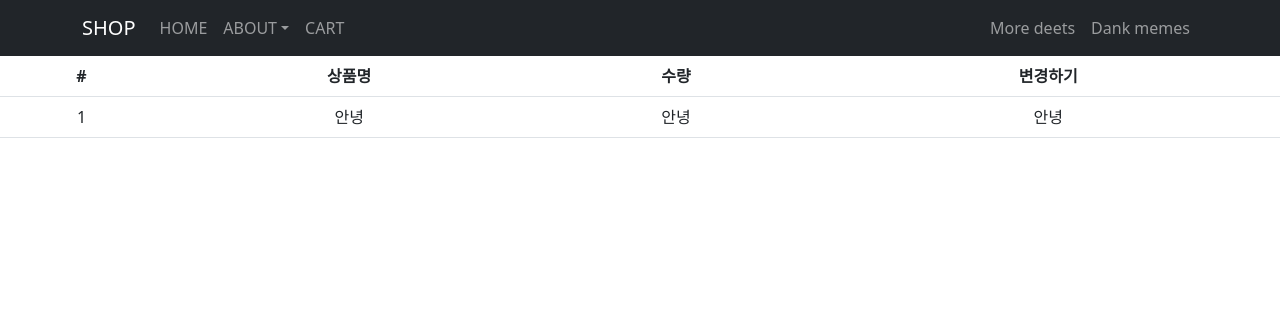
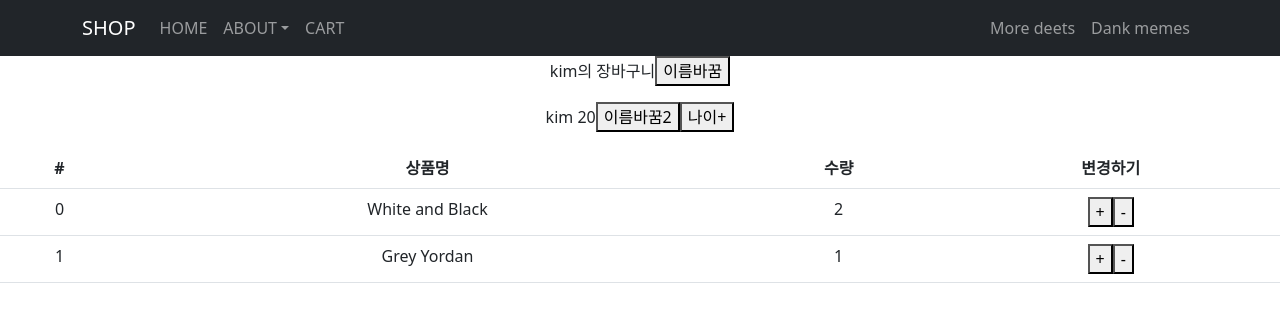
Before and after one commit to hong-havi/study-react, a React (Create React App) app in the folder shop/: page /cart in a window 1280 px wide. Shown: the top 322 px of the page. Built offline with nearby package versions, Linux system fonts and the light colour scheme.

Commit message:
redux 적용

```diff
--- a/shop/src/index.js
+++ b/shop/src/index.js
@@ -4,16 +4,20 @@ import './index.css';
 import App from './App';
 import reportWebVitals from './reportWebVitals';
 import { BrowserRouter } from "react-router-dom";
+import { Provider } from "react-redux"
+import store from './store.js'
 
 import 'bootstrap/dist/css/bootstrap.min.css'
 
 const root = ReactDOM.createRoot(document.getElementById('root'));
 root.render(
-  <React.StrictMode>
-    <BrowserRouter>
-      <App />
-    </BrowserRouter>
-  </React.StrictMode>
+  <Provider store={ store }>
+    <React.StrictMode>
+      <BrowserRouter>
+        <App />
+      </BrowserRouter>
+    </React.StrictMode>
+  </Provider>
 );
 
 // If you want to start measuring performance in your app, pass a function
--- a/shop/src/pages/Cart.js
+++ b/shop/src/pages/Cart.js
@@ -1,8 +1,36 @@
 import {Table} from 'react-bootstrap'
+import { useDispatch, useSelector } from 'react-redux'
+
+import { changeName } from '../store/userSlice'
+import { obj_changeName, obj_upAge } from '../store/userobjSlice'
+
+import { changeCount } from '../store/cart'
 
 function Cart() {
+
+    let state = useSelector( (state)=> state )
+    let dispatch = useDispatch() // store js 로 요청해 달라고 메세지를 보내는 함수
+
+    let cartDatas = state.cart
+
     return (
-        <div clasName="Cart">
+        <div className="Cart">
+            <p>
+                { state.user }의 장바구니
+                <button onClick={()=>{
+                    dispatch(changeName())
+                }}>이름바꿈</button>
+            </p>
+            <p>
+                { state.user_obj.name } { state.user_obj.age }
+                <button onClick={()=>{
+                    dispatch(obj_changeName())
+                }}>이름바꿈2</button>
+                <button onClick={()=>{
+                    dispatch(obj_upAge(2))
+                }}>나이+</button>
+            </p>
+
             <Table>
                 <thead>
                     <tr>
@@ -13,12 +41,23 @@ function Cart() {
                     </tr>
                 </thead>
                 <tbody>
-                    <tr>
-                        <td>1</td>
-                        <td>안녕</td>
-                        <td>안녕</td>
-                        <td>안녕</td>
-                    </tr>
+                {
+                    cartDatas.map( (data, key) => {
+                        return (<tr key={ key }>
+                                <td>{ data.id }</td>
+                                <td>{ data.name }</td>
+                                <td>{ data.count }</td>
+                                <td>
+                                    <button onClick={()=>{
+                                        dispatch(changeCount( { action:'increase', id: data.id } ))
+                                    }}>+</button>
+                                    <button onClick={()=>{
+                                        dispatch(changeCount( { action:'decrease', id: data.id } ))
+                                    }}>-</button>
+                                </td>
+                            </tr>)
+                    })
+                }
                 </tbody>
             </Table>
         </div>
--- a/shop/src/pages/Detail.js
+++ b/shop/src/pages/Detail.js
@@ -3,6 +3,9 @@ import { useParams,Route } from "react-router-dom"
 import data_item from "../data_item.js"
 import styled from "styled-components"
 import { Nav } from "react-bootstrap"
+
+import { addCart } from "../store/cart.js"
+import { useDispatch } from "react-redux"
 
 let YellowBtn = styled.button`
     background: ${ props => props.bg };
@@ -39,6 +42,8 @@ function Detail() {
 
     let { id } = useParams()
     let item = data_item.find( ( data ) => { return data.id.toString() === id })
+
+    let dispatch = useDispatch()
 
     useEffect(()=>{
         // 컴퍼넌트 mount,update 시 실행 html 렌덩링이 끝난 후 동작함 밖에 쓸시에 렌더링 전에 실행
@@ -86,7 +91,11 @@ function Detail() {
                     <h4 className="pt-5">{ item.title }</h4>
                     <p>{ item.content }</p>
                     <p>{ item.price }원</p>
-                    <button className="btn btn-danger">주문하기</button>
+                    <button className="btn btn-danger">주문하기</button>&nbsp;
+                    <button
+                        className="btn btn-danger"
+                        onClick = { dispatch(addCart({title : item.title})) }
+                    >장바구니</button>
                 </div>
                 <Box>
                     <p>
--- /dev/null
+++ b/shop/src/store.js
@@ -0,0 +1,12 @@
+import { configureStore } from '@reduxjs/toolkit'
+import user from './store/userSlice.js'
+import user_obj from './store/userobjSlice.js'
+import cart from './store/cart.js'
+
+export default configureStore({
+    reducer: {
+        user : user.reducer,
+        user_obj : user_obj.reducer,
+        cart : cart.reducer
+    }
+})
--- /dev/null
+++ b/shop/src/store/cart.js
@@ -0,0 +1,45 @@
+import { createSlice } from '@reduxjs/toolkit'
+
+
+let cart = createSlice({
+    name: 'cart',
+    initialState : [
+        {id : 0, name : 'White and Black', count : 2},
+        {id : 1, name : 'Grey Yordan', count : 1}
+    ],
+    reducers : {
+        changeCount( state, action ){
+            let target = state.find( ( data ) => { return data.id === action.payload.id })
+            switch( action.payload.action ){
+                case 'increase' :
+                    target.count += 1
+                    break;
+                case 'decrease' :
+                    if( target.count > 0 ) target.count -= 1
+                    break;
+                default : break;
+            }
+        },
+        increaseCount(state, action){
+            let target = state.find( ( data ) => { return data.id === action.payload })
+            target.count += 1
+        },
+        decreaseCount(state, action){
+            let target = state.find( ( data ) => { return data.id === action.payload })
+            target.count -= 1
+        },
+
+        addCart( state, action ){
+            state.push({
+                id : 123,
+                name : action.payload.title,
+                count : 1
+            })
+        }
+    }
+})
+
+export let { changeCount,addCart }  = cart.actions
+
+
+export default cart
--- /dev/null
+++ b/shop/src/store/userSlice.js
@@ -0,0 +1,19 @@
+import { createSlice } from '@reduxjs/toolkit'
+
+let user = createSlice({
+    name : 'user',
+    initialState : 'kim',
+    reducers : {
+        changeName( state ){
+            //return 'john kim' + state
+            return 'john kim'
+        },
+        func(){
+
+        }
+    }
+})
+
+export let { changeName, func }  = user.actions  //디스처럭 문
+
+export default user
--- /dev/null
+++ b/shop/src/store/userobjSlice.js
@@ -0,0 +1,19 @@
+import { createSlice } from '@reduxjs/toolkit'
+
+let user_obj = createSlice({
+    name : 'user',
+    initialState : { name: 'kim', age : 20 },
+    reducers : {
+        obj_changeName( state ){
+            state.name  = 'park'
+        },
+        obj_upAge(state, action){
+            //payload 필수 action 안에는 해당 object 의 상태를 가지고 있음
+            state.age += action.payload
+        }
+    }
+})
+
+export let { obj_changeName, obj_upAge }  = user_obj.actions  //디스처럭 문법
+
+export default user_obj
```
